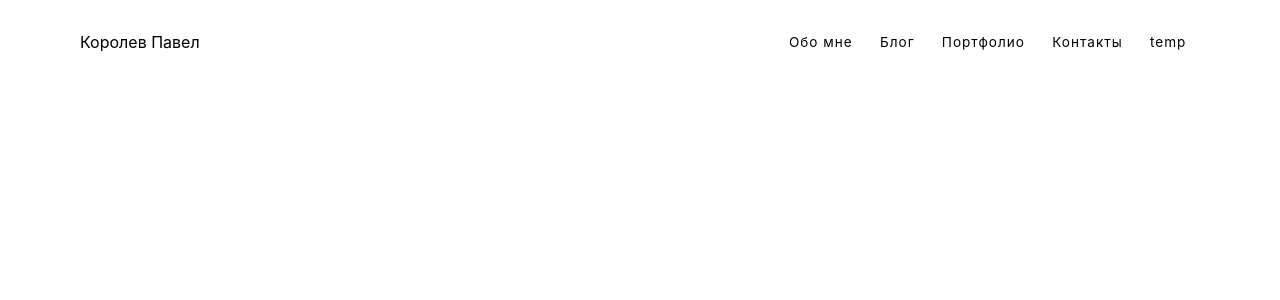
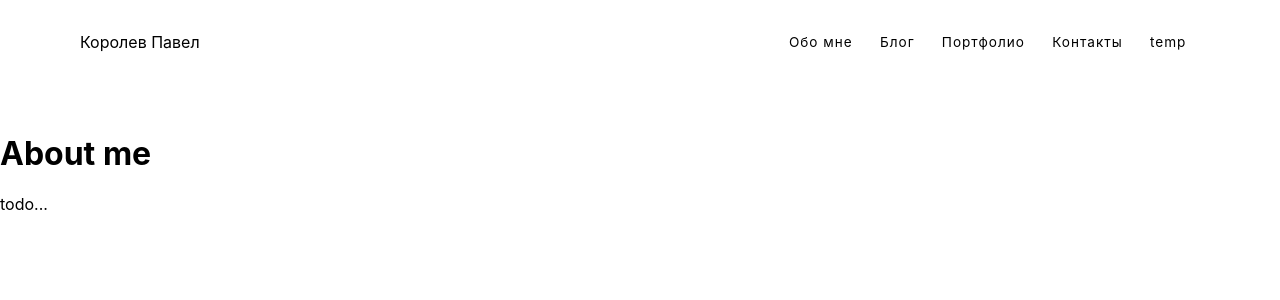
Before and after one commit to DOLBOLESCH/gitdntwrk, a SvelteKit app: page /about in a window 1280 px wide. Shown: the top 300 px of the page. Built offline with nearby package versions, Linux system fonts and the light colour scheme.

Commit message:
added svelte

```diff
--- a/src/routes/about/+page.svelte
+++ b/src/routes/about/+page.svelte
@@ -0,0 +1,3 @@
+<h1>About me</h1>
+
+todo...
```
